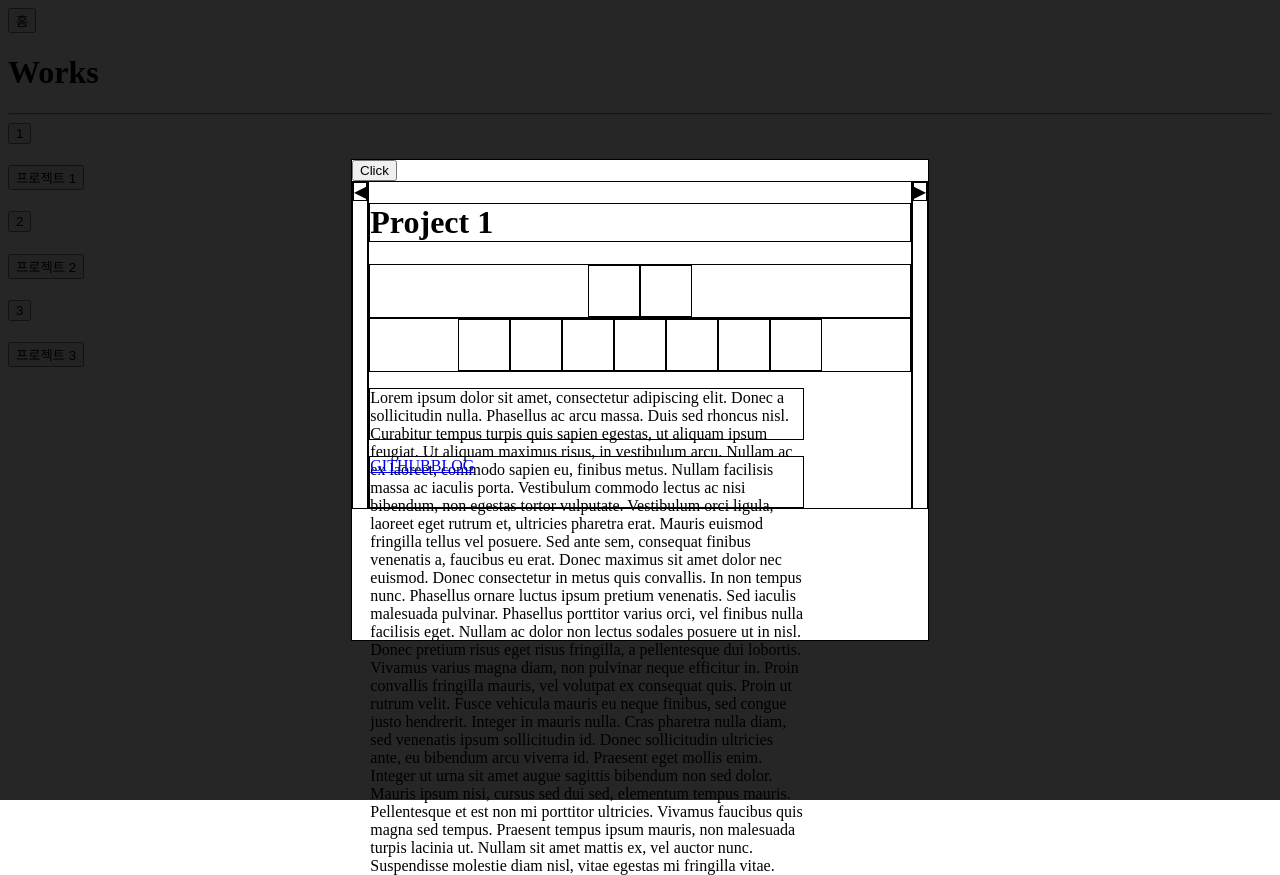
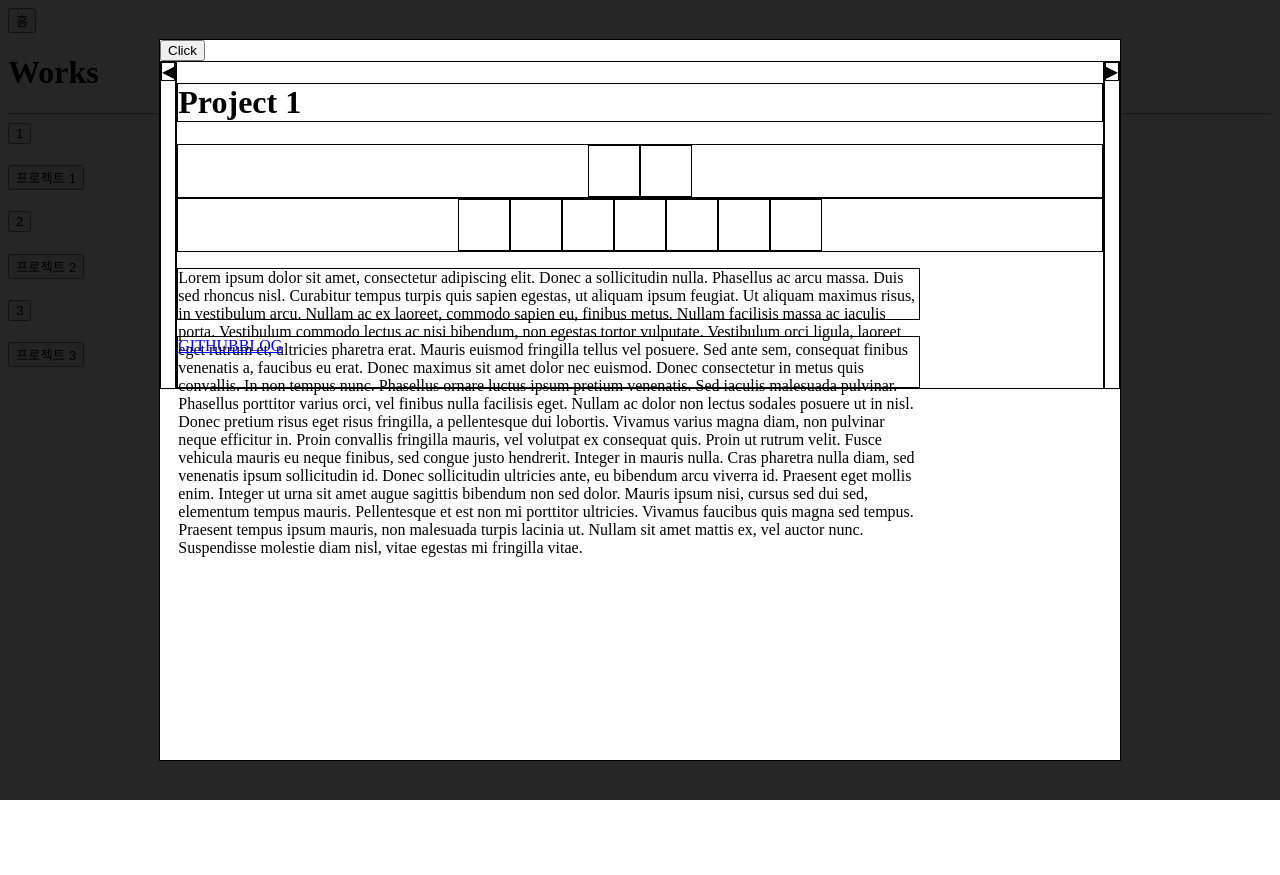
Before and after one commit to godcl1623/portfolio, a React (Create React App) app: page /works in a window 1280 px wide. Both pictures are taken after a click on the button "프로젝트 1". After the commit the page ends 800 px from the top, so only its background shows below. Built offline with nearby package versions, Linux system fonts and the light colour scheme.

Commit message:
features - Modal - 전달되는 컴포넌트에 따라 모달창 크기 조절 기능 구현

```diff
--- a/src/components/Modal.js
+++ b/src/components/Modal.js
@@ -6,6 +6,10 @@ import ReactDOM from 'react-dom';
 const Modal = props => {
   // 호출 주체에 따라 다른 컴포넌트 표시
   const PropsComponent = props.componentInDisplay;
+
+  // 표시 컴포넌트에 따른 사이즈 조정
+  const styleWidth = PropsComponent.name === 'Projects' ? '75%' : '45%';
+  const styleHeight = PropsComponent.name === 'Projects' ? '90%' : '60%';
 
   return ReactDOM.createPortal(
   // 모달창 배경
@@ -34,14 +38,15 @@ const Modal = props => {
       style={
         {
           border: '1px solid black',
-          width: '45%',
-          height: '60%',
+          width: styleWidth,
+          height: styleHeight,
           background: 'white',
           top: '50%',
           left: '50%',
           position: 'relative',
           transform: 'translate(-50%, -50%)',
-          zIndex: '2'
+          zIndex: '2',
+          overflowY: 'scroll'
         }
       }
     >
```
